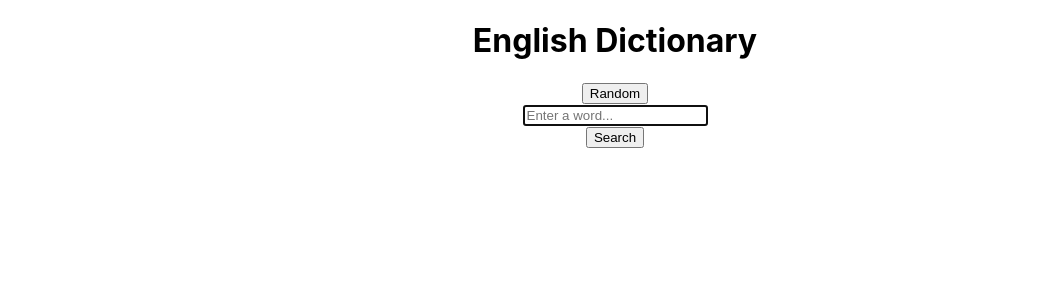
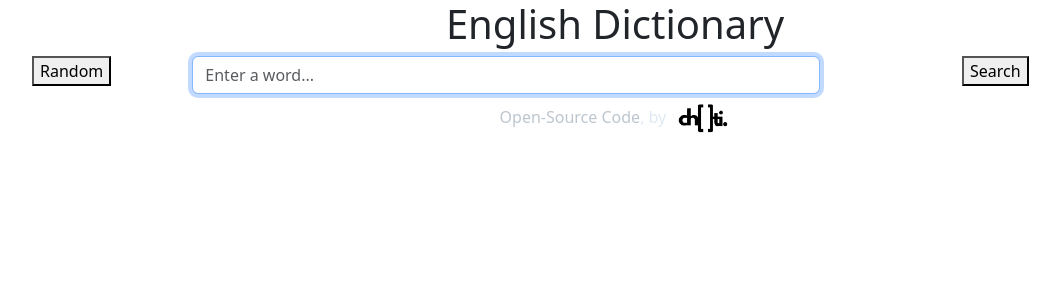
Before and after one commit to jgchoti/dictionary-react, a React (Create React App) app: page / in a window 1280 px wide. Shown: the top 300 px of the page, without its empty margins (25-1085 px from the left). Built offline with nearby package versions, Linux system fonts and the light colour scheme.

Commit message:
Update index.js

```diff
--- a/src/index.js
+++ b/src/index.js
@@ -2,11 +2,14 @@ import React from 'react';
 import ReactDOM from 'react-dom/client';
 import './index.css';
 import App from './App';
+import Footer from "./Footer"
+import "bootstrap/dist/css/bootstrap.css";
 
 
 const root = ReactDOM.createRoot(document.getElementById('root'));
 root.render(
   <React.StrictMode>
     <App />
+    <Footer />
   </React.StrictMode>
 );
```
